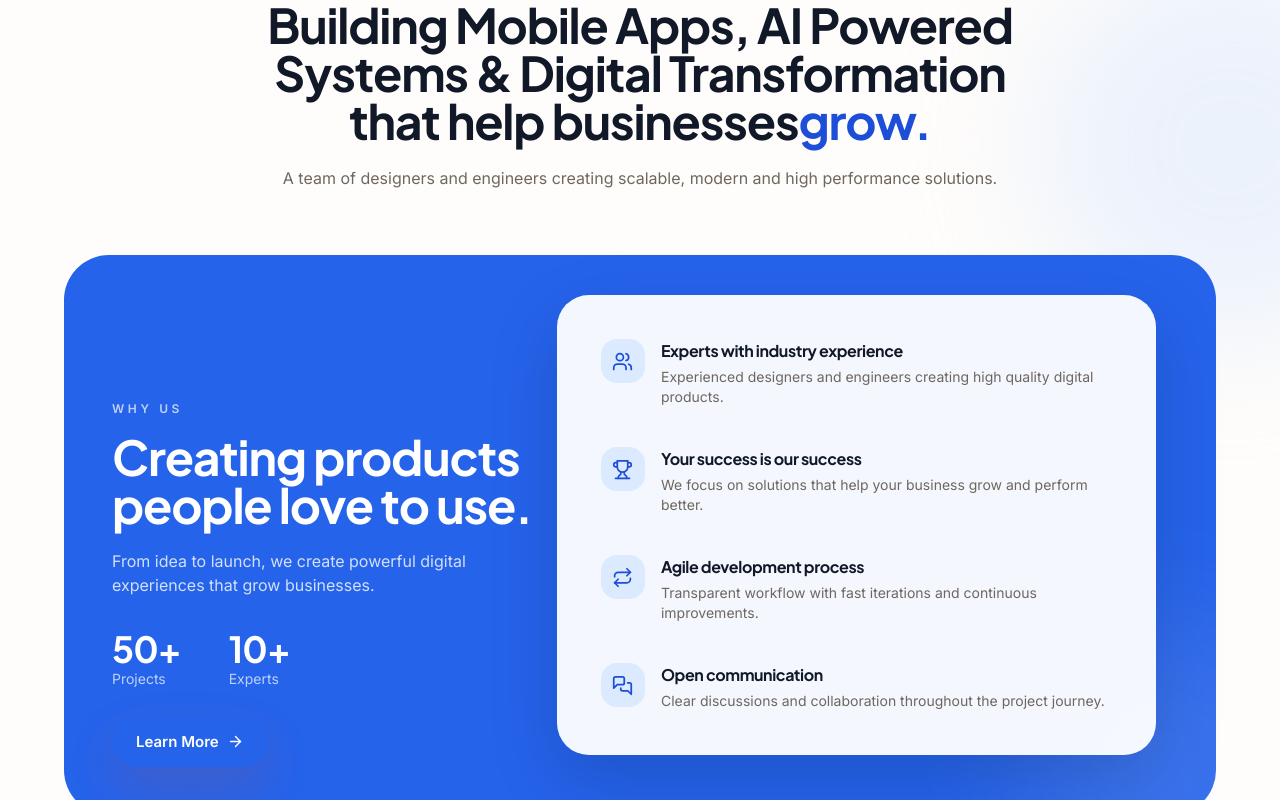
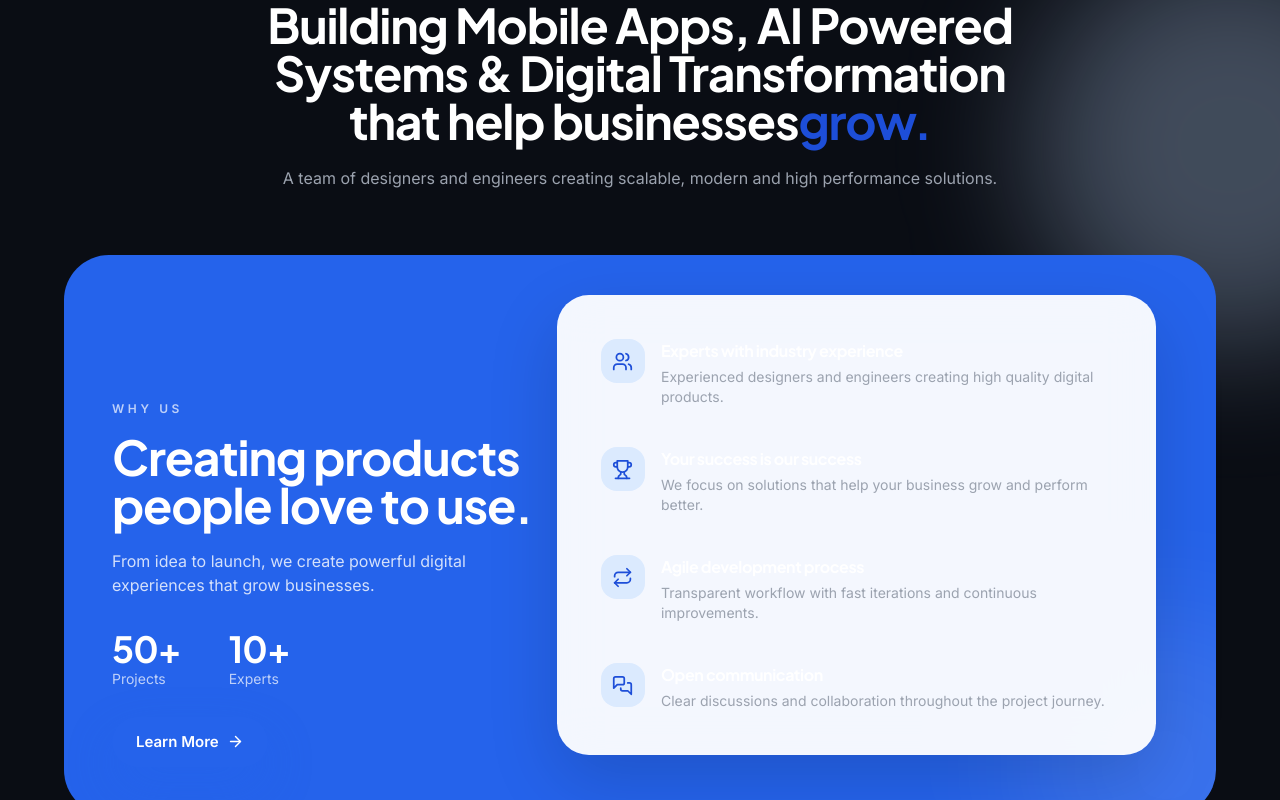
Before and after one commit to ismail-dawood/forinapps-website, a React (Vite) app: page / in a window 1280 px wide. Shown: the part 11200-12000 px from the top of the page. Built offline with nearby package versions, Linux system fonts and the light colour scheme.

Commit message:
Update tailwind.config.js

```diff
--- a/tailwind.config.js
+++ b/tailwind.config.js
@@ -7,30 +7,30 @@ export default {
     extend: {
       colors: {
         primary: {
-          50: '#FFF6EC',  //50: '#FFF3EC',
-          100: '#DBEAFE', //100: '#FFE9DD',
-          200: '#BFDBFE', //200: '#FFD0B3'
-          300: '#93C5FD', //300: '#FFAD7A',
-          400: '#60A5FA', //400: '#FF7F42',
-          500: '#2563EB', //500: '#FF5A1F',
-          600: '#1D4ED8', //600: '#E24913',
-          700: '#1E40AF', //700: '#C23D0C',
-          800: '#1E3A8A', //800: '#9C330D',
-          900: '#172554', //900: '#7E2C0F',
+          50: '#EFF6FF',
+          100: '#DBEAFE',
+          200: '#BFDBFE',
+          300: '#93C5FD',
+          400: '#60A5FA',
+          500: '#2563EB', // Brandflip Electric Blue Accent
+          600: '#1D4ED8',
+          700: '#1E40AF',
+          800: '#1E3A8A',
+          900: '#172554',
         },
         ink: {
-          DEFAULT: '#111827',  // DEFAULT: '#17130F',
-          soft: '#423A34',
+          DEFAULT: '#FFFFFF', // White for main text
+          soft: '#9CA3AF',    // Muted Gray text
         },
         gray: {
-          warm: '#6F675F',
-          light: '#A79E95',
+          warm: '#9CA3AF',
+          light: '#374151',
         },
         bg: {
-          DEFAULT: '#FFFDFB',
-          alt: '#FBF4EE',
+          DEFAULT: '#0A0D14', // Main pure dark / black background
+          alt: '#121824',     // Dark Card / Section background
         },
-        border: '#EFE6DC',
+        border: '#1F293D',    // Dark border color
       },
       fontFamily: {
         display: ['"Plus Jakarta Sans"', 'Inter', 'sans-serif'],
@@ -41,9 +41,9 @@ export default {
         '2xl': '24px',
       },
       boxShadow: {
-        soft: '0 2px 8px rgba(23, 19, 15, 0.06)',
-        card: '0 8px 24px rgba(23, 19, 15, 0.08)',
-        glow: '0 20px 48px rgba(226, 73, 19, 0.16)',
+        soft: '0 2px 8px rgba(0, 0, 0, 0.4)',
+        card: '0 8px 24px rgba(0, 0, 0, 0.5)',
+        glow: '0 20px 48px rgba(37, 99, 235, 0.25)', // Blue glow effect
       },
       maxWidth: {
         container: '1200px',
@@ -57,7 +57,6 @@ export default {
             transform: 'translate3d(-50%, 0, 0)',
           },
         },
-
         'marquee-reverse': {
           '0%': {
             transform: 'translate3d(-50%, 0, 0)',
```
Lines whose indentation alone changed are shown as unchanged.
